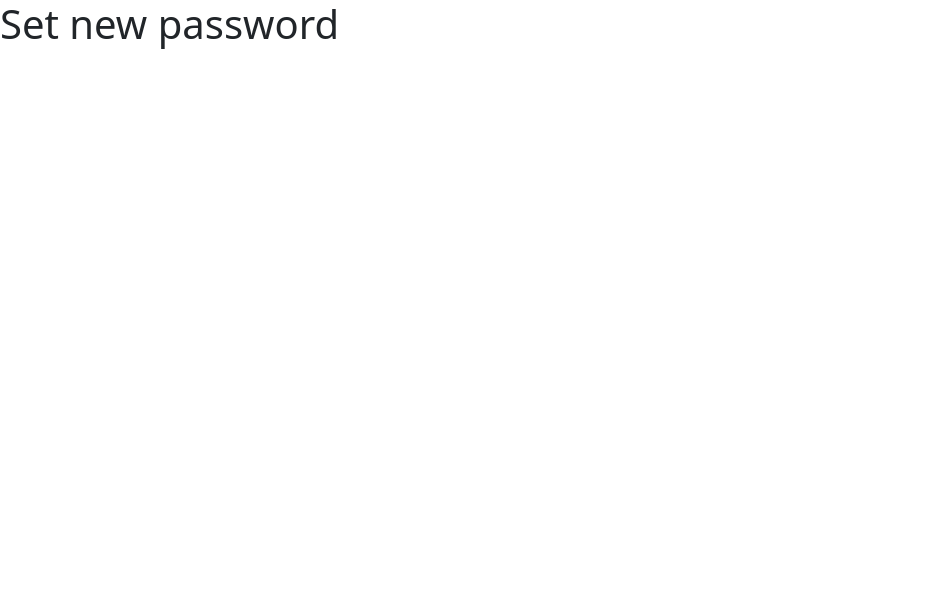
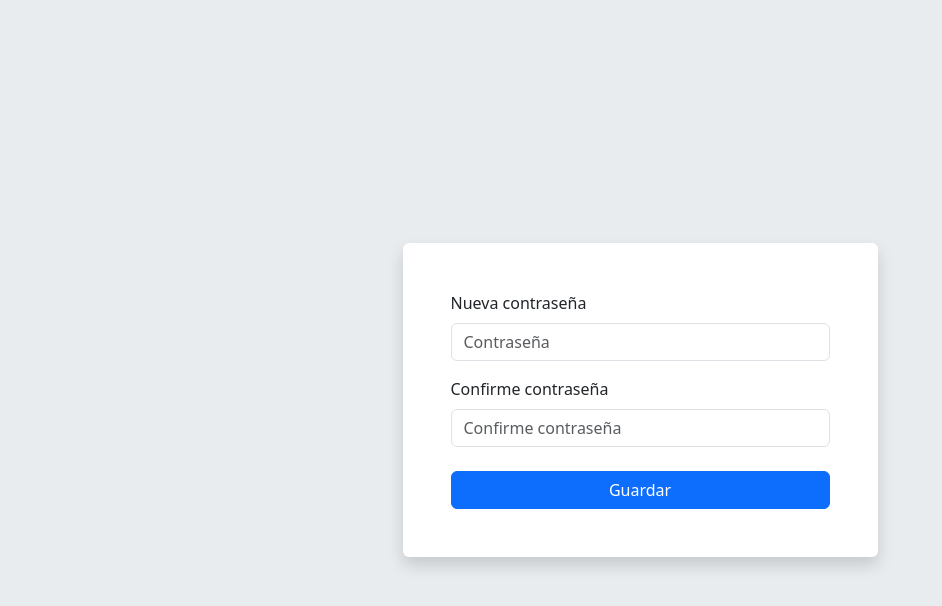
Before and after one commit to elringo70/loginsveltets.github.io, a SvelteKit app: page /set-password in a window 1280 px wide. Shown: the top 606 px of the page, without its empty margins (0-942 px from the left). Built offline with nearby package versions, Linux system fonts and the light colour scheme.

Commit message:
progress

```diff
--- a/src/lib/components/Button.svelte
+++ b/src/lib/components/Button.svelte
@@ -19,4 +19,11 @@
 	export let onClick = () => {};
 </script>
 
-<button {type} class="btn {buttonColor}" {disabled} on:click={onClick}>{text}</button>
+<button {type} class="btn {buttonColor}" {disabled} on:click={onClick}>
+	{#if disabled}
+		<span class="spinner-border spinner-border-sm" role="status" aria-hidden="true" />
+		Loading...
+	{:else}
+		{text}
+	{/if}
+</button>
--- a/src/routes/+page.svelte
+++ b/src/routes/+page.svelte
@@ -57,6 +57,7 @@
 	}
 
 	async function loginWithEmailAndPassword() {
+		disabled = true;
 		try {
 			const formData = new FormData(this);
 
@@ -88,6 +89,9 @@
 					});
 					break;
 			}
+
+			disabled = false;
+
 			applyAction(result);
 		} catch (error: any) {
 			const errorCode = error.code;
@@ -108,6 +112,7 @@
 					});
 					break;
 			}
+			disabled = false;
 		}
 	}
 
--- a/src/routes/profile/+page.svelte
+++ b/src/routes/profile/+page.svelte
@@ -54,12 +54,12 @@
 				<div class="card mb-4">
 					<div class="card-body text-center">
 						<img
-							src={data.user.picture}
+							src={data.user.picture ?? './default_avatar.webp'}
 							alt="avatar"
 							class="rounded-circle img-fluid"
 							style="width: 150px;"
 						/>
-						<h5 class="my-3">{data.user.name}</h5>
+						<h5 class="my-3">{data.user.name ?? 'No name'}</h5>
 						<p class="text-muted mb-1">Full Stack Developer</p>
 						<p class="text-muted mb-4">Bay Area, San Francisco, CA</p>
 						<div class="d-flex justify-content-around mb-2">
@@ -106,7 +106,7 @@
 								<p class="mb-0">Full Name</p>
 							</div>
 							<div class="col-sm-9">
-								<p class="text-muted mb-0">{data.user.name}</p>
+								<p class="text-muted mb-0">{data.user.name ?? 'No name'}</p>
 							</div>
 						</div>
 						<hr />
--- a/src/routes/set-password/+page.svelte
+++ b/src/routes/set-password/+page.svelte
@@ -1 +1,30 @@
-<h1>Set new password</h1>
+<script lang="ts">
+	import { enhance, type SubmitFunction } from '$app/forms';
+	import { Input, Button } from '../../lib/components';
+
+	const updatePassword: SubmitFunction = () => {
+		return async ({ result, update }) => {};
+	};
+</script>
+
+<div class="vh-100 bg-body-secondary">
+	<div class="container h-100">
+		<div class="row justify-content-center h-100 align-items-center">
+			<div class="col-5 bg-white p-5 shadow rounded">
+				<form method="post" autocomplete="off" use:enhance={updatePassword}>
+					<Input name="email" label="Nueva contraseña" placeholder="Contraseña" required />
+					<Input
+						name="password"
+						type="password"
+						label="Confirme contraseña"
+						placeholder="Confirme contraseña"
+						required
+					/>
+					<div class="d-grid mt-4">
+						<Button buttonColor="btn-primary" type="submit" text="Guardar" />
+					</div>
+				</form>
+			</div>
+		</div>
+	</div>
+</div>
```
Also changed, not shown: src/routes/+page.server.ts (+9 -0 lines), src/routes/register/+page.svelte (+31 -17 lines), static/default_avatar.webp (added).
